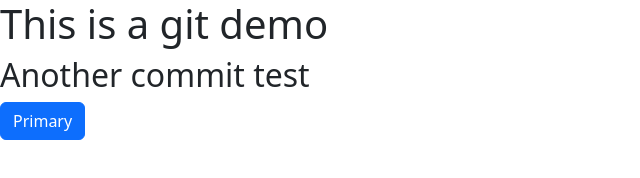
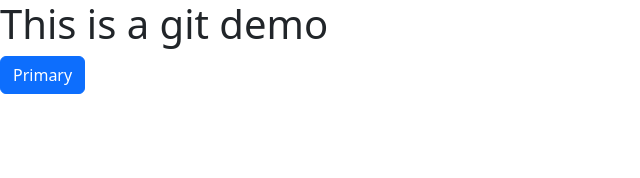
Before and after one commit to asifk124312-crypto/GithubSessionForSMIT, a plain HTML site: page index.html in a window 1280 px wide. Shown: the whole page, without its empty margins (0-640 px from the left). Drawn offline with nearby package versions, Linux system fonts and the light colour scheme.

Commit message:
line removed

```diff
--- a/index.html
+++ b/index.html
@@ -13,7 +13,6 @@
   </head>
   <body>
     <h1>This is a git demo</h1>
-    <h2>Another commit test</h2>
     <button type="button" class="btn btn-primary">Primary</button>
     <script
       src="https://cdn.jsdelivr.net/npm/bootstrap@5.3.8/dist/js/bootstrap.bundle.min.js"
```
